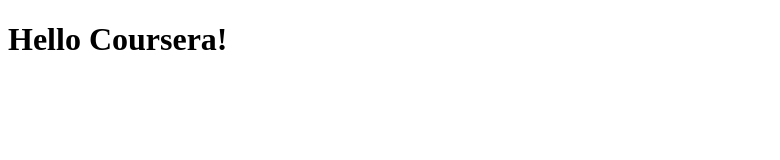
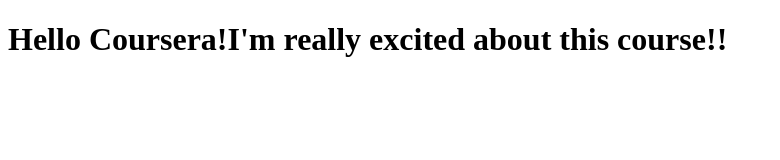
Before and after one commit to Robsonvasouza/Curso, a plain HTML site: page site/index.html in a window 1280 px wide. Shown: the whole page, without its empty margins (0-780 px from the left). Drawn offline with Linux system fonts and the light colour scheme.

Commit message:
Small addition to our page content.

```diff
--- a/site/index.html
+++ b/site/index.html
@@ -4,7 +4,7 @@
         <title>Hello Coursera!</title>
     </head>
     <body>
-        <h1>Hello Coursera!</h1>
+        <h1>Hello Coursera!I'm really excited about this course!!</h1>
     </body>
 
 </html>
```
